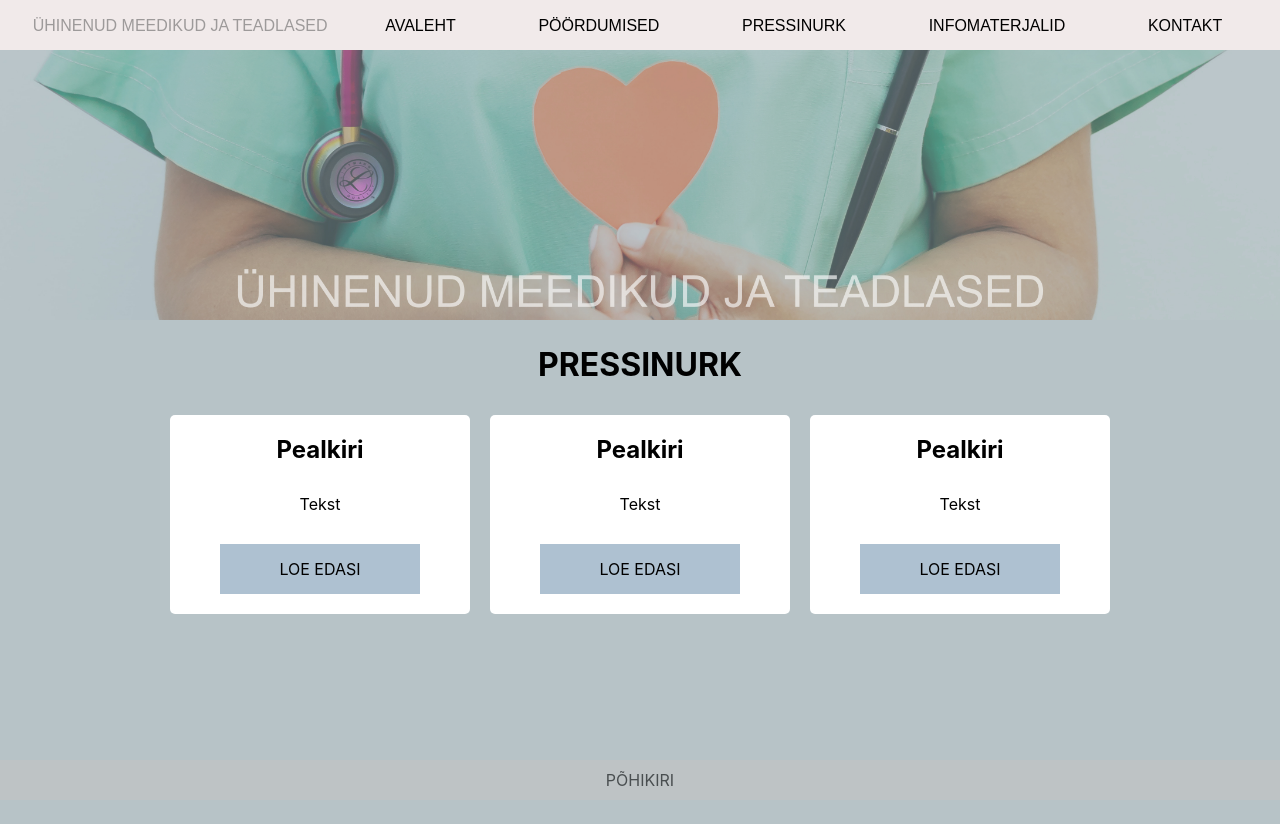
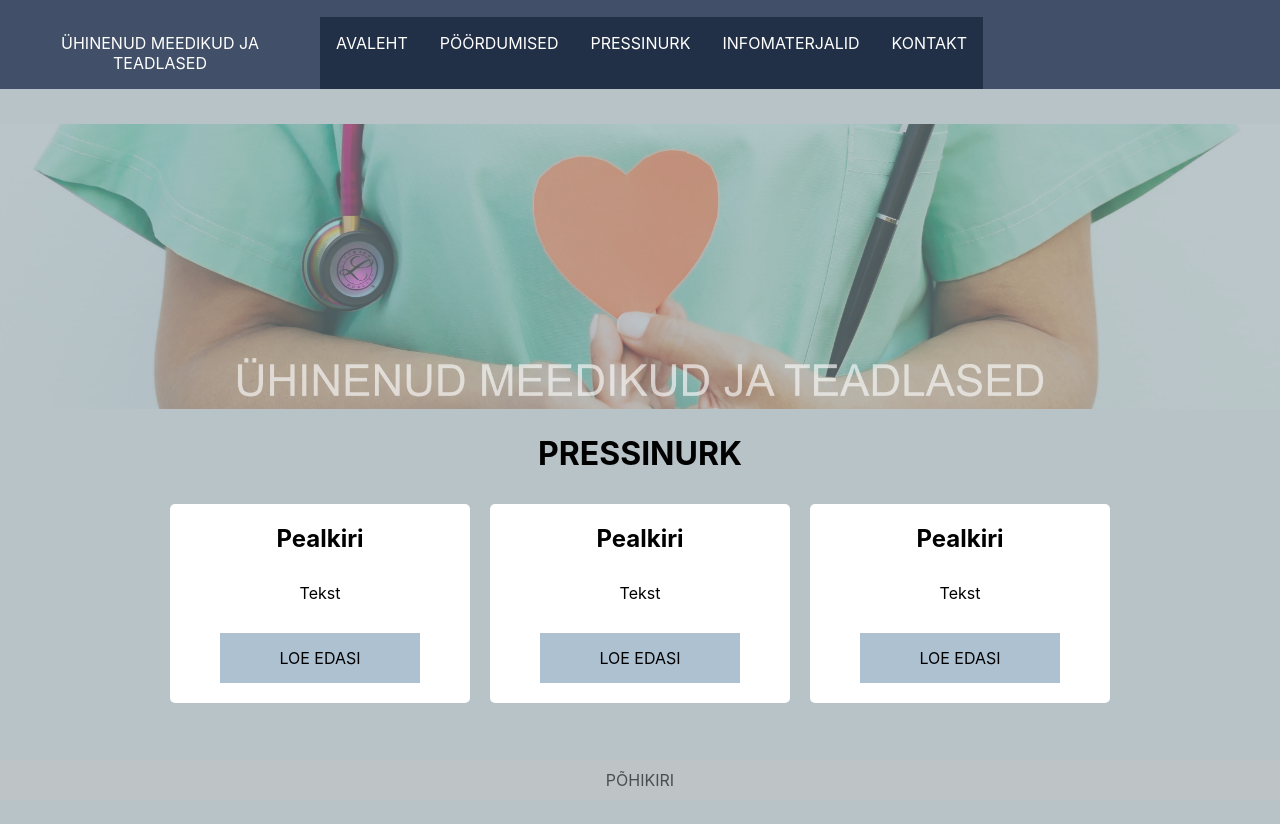
Before and after one commit to sssaari/medtead, a React (Create React App) app: page /Pressinurk in a window 1280 px wide. Shown: the top 824 px of the page. Before the commit the page ends 800 px from the top, so only its background shows below. Built offline with nearby package versions, Linux system fonts and the light colour scheme.

Commit message:
testing navbar

```diff
--- a/public/index.html
+++ b/public/index.html
@@ -24,6 +24,16 @@
       work correctly both with client-side routing and a non-root public URL.
       Learn how to configure a non-root public URL by running `npm run build`.
     -->
+    <link
+      href="https://fonts.googleapis.com/css?family=Oxygen"
+      rel="stylesheet"
+    />
+    <script
+      defer
+      src="https://use.fontawesome.com/releases/v5.0.8/js/all.js"
+      integrity="sha384-SlE991lGASHoBfWbelyBPLsUlwY1GwNDJo3jSJO04KZ33K2bwfV9YBauFfnzvynJ"
+      crossorigin="anonymous"
+    ></script>
     <title>MeedikudTeadlased</title>
   </head>
   <body>
--- a/src/App.css
+++ b/src/App.css
@@ -192,3 +192,77 @@
   width: 500px;
   margin: 30px 20px;
 }
+
+/* testing youtube tutorial */
+.navbar {
+  background: #415068;
+}
+.navbar div {
+  display: none;
+}
+.navbar .toggle,
+.navbar .brand {
+  display: inline-block;
+}
+.navbar .link {
+  display: block;
+  text-align: center;
+  padding: 1em;
+  text-decoration: none;
+  background: #223047;
+  color: white;
+}
+.navbar .link:hover,
+.navbar .link:active {
+  color: #223047;
+  background: white;
+}
+.navbar .brand {
+  width: 18em;
+  text-align: center;
+  padding: 1em;
+  color: white;
+}
+.navbar a {
+  text-decoration: none;
+}
+.navbar .toggle {
+  padding: 1em;
+  color: black;
+}
+@media (min-width: 48em) {
+  .navbar {
+    display: flex;
+  }
+  .navbar .left,
+  .navbar .right {
+    display: flex;
+    flex: 1;
+  }
+  .navbar .link {
+    width: auto;
+  }
+  .navbar .right {
+    justify-content: flex-end;
+  }
+  .navbar .toggle {
+    display: none;
+  }
+}
+@media (min-width: 48em) {
+  .navbar div {
+    display: flex;
+  }
+}
+@media (max-width: 48em) {
+  .navbar .active .toggle {
+    background: #223047;
+    color: white;
+  }
+  .navbar .brand {
+    text-align: left;
+  }
+  .navbar .active div {
+    display: block;
+  }
+}
--- /dev/null
+++ b/src/components/Navbar.js
@@ -0,0 +1,35 @@
+import { Link } from "react-router-dom";
+
+function Navbar() {
+  return (
+    <div className="navbar">
+      <div className="navbarBtnListPage">
+        <div className="brand">ÜHINENUD MEEDIKUD JA TEADLASED</div>
+        <Link to="/" className="link">
+          AVALEHT
+        </Link>
+        <Link to="/Poordumised" className="link">
+          PÖÖRDUMISED
+        </Link>
+        <Link to="/Pressinurk" className="link">
+          PRESSINURK
+        </Link>
+        <Link to="/Infomaterjalid" className="link">
+          INFOMATERJALID
+        </Link>
+        <Link to="/Kontakt" className="link">
+          KONTAKT
+        </Link>
+        <a href="#" class="toggle" id="navHamburger">
+          <i class="fas fa-bars"></i>
+        </a>
+      </div>
+    </div>
+  );
+}
+
+export default Navbar;
+// navbar = navbar
+// link = navbarLink
+// brand 0 brand
+//
--- a/src/pages/Pressinurk.js
+++ b/src/pages/Pressinurk.js
@@ -1,11 +1,12 @@
 import NavbarPage from "../components/NavbarPage";
 import Footer from "../components/Footer";
 import { Link } from "react-router-dom";
+import Navbar from "../components/Navbar";
 
 function Pressinurk() {
   return (
     <div>
-      <NavbarPage />
+      <Navbar />
       <img className="pageImg" src="pageImg.jpg" alt="" />
       <div>
         <h1>PRESSINURK</h1>
```
